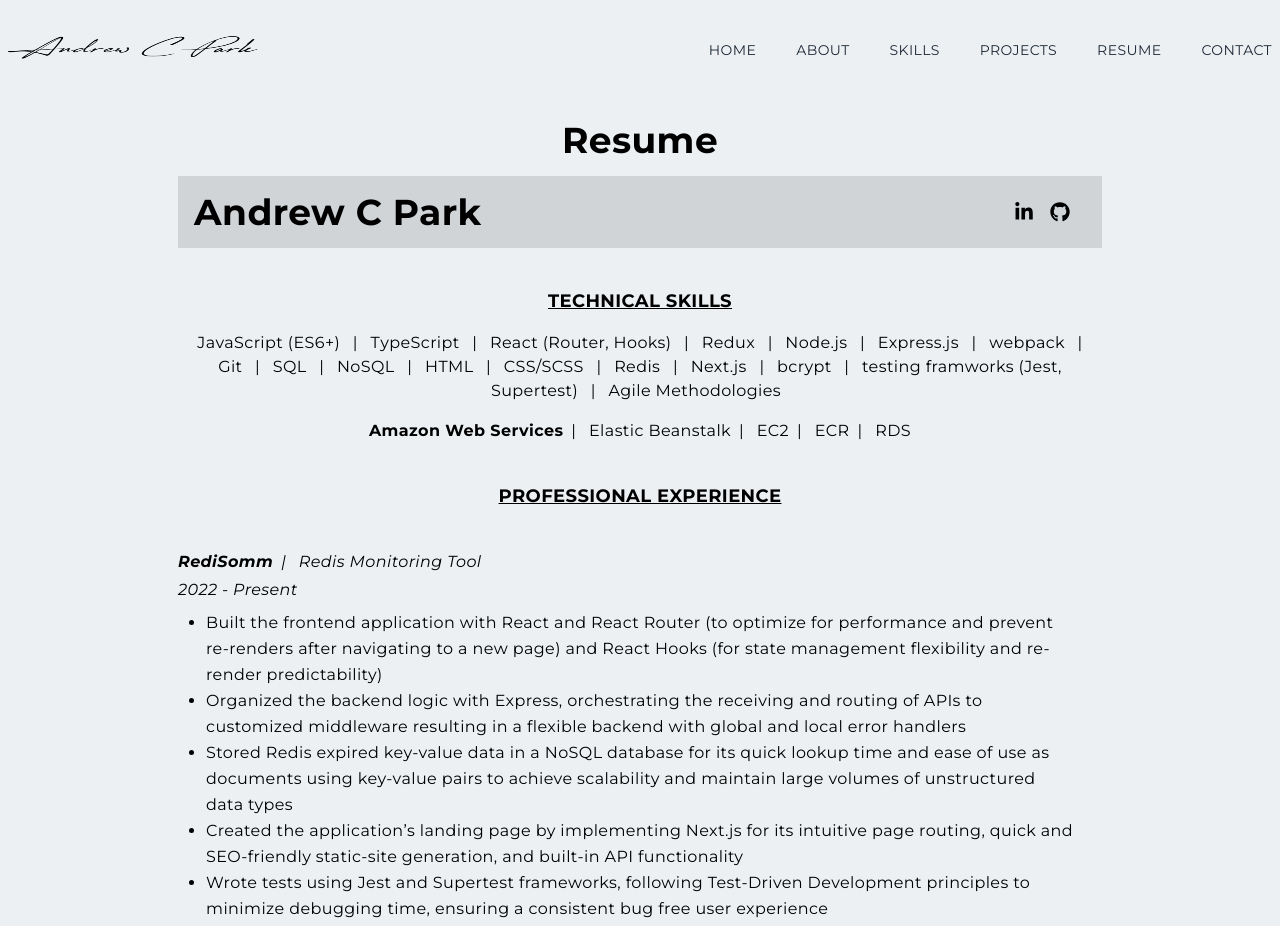
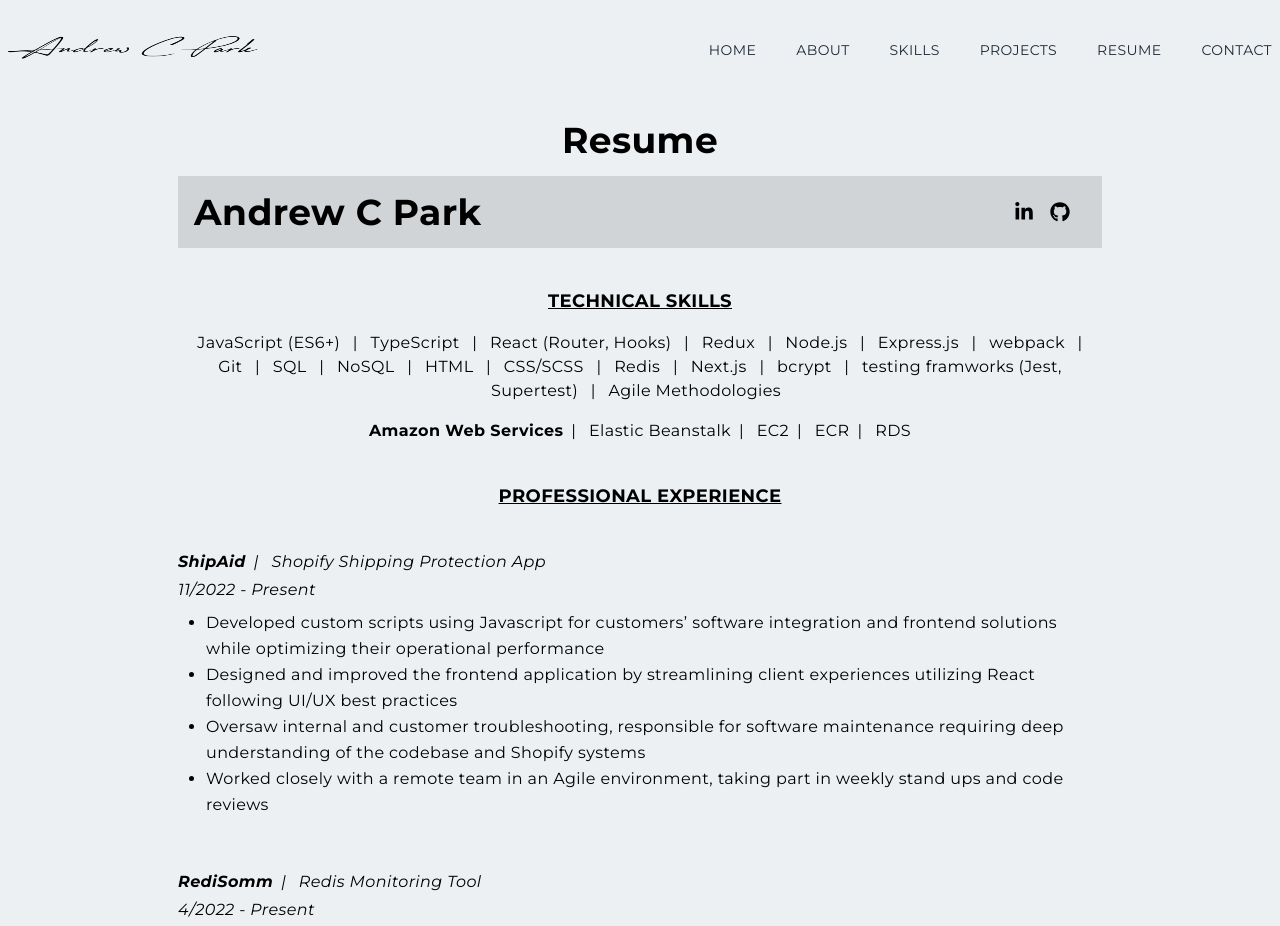
Before and after one commit to andrewcpark/personal-website, a Next.js app: page /resume in a window 1280 px wide. Shown: the top 926 px of the page. Built offline with nearby package versions, Linux system fonts and the light colour scheme.

Commit message:
updated resume

```diff
--- a/pages/resume.jsx
+++ b/pages/resume.jsx
@@ -75,11 +75,35 @@ const resume = () => {
         <div className='py-6'>
           <p className='italic'>
             <span className='font-bold italic'>
+            ShipAid
+            </span>
+            <span className='px-2'>|</span> Shopify Shipping Protection App
+          </p>
+          <p className='py-1 italic'>11/2022 - Present</p>
+          <ul className='list-disc list-outside px-7 py-1 leading-relaxed'>
+            <li>
+              Developed custom scripts using Javascript for customers’ software integration and frontend solutions while optimizing their operational performance
+            </li>
+            <li>
+              Designed and improved the frontend application by streamlining client experiences utilizing React following UI/UX best practices
+            </li>
+            <li>
+              Oversaw internal and customer troubleshooting, responsible for software maintenance requiring deep understanding of the codebase and Shopify systems
+            </li>
+            <li>
+              Worked closely with a remote team in an Agile environment, taking part in weekly stand ups and code reviews
+            </li>
+          </ul>
+        </div>
+
+        <div className='py-6'>
+          <p className='italic'>
+            <span className='font-bold italic'>
             RediSomm
             </span>
             <span className='px-2'>|</span> Redis Monitoring Tool
           </p>
-          <p className='py-1 italic'>2022 - Present</p>
+          <p className='py-1 italic'>4/2022 - Present</p>
           <ul className='list-disc list-outside px-7 py-1 leading-relaxed'>
             <li>
                 Built the frontend application with React and React Router (to optimize for performance and prevent re-renders after
```
